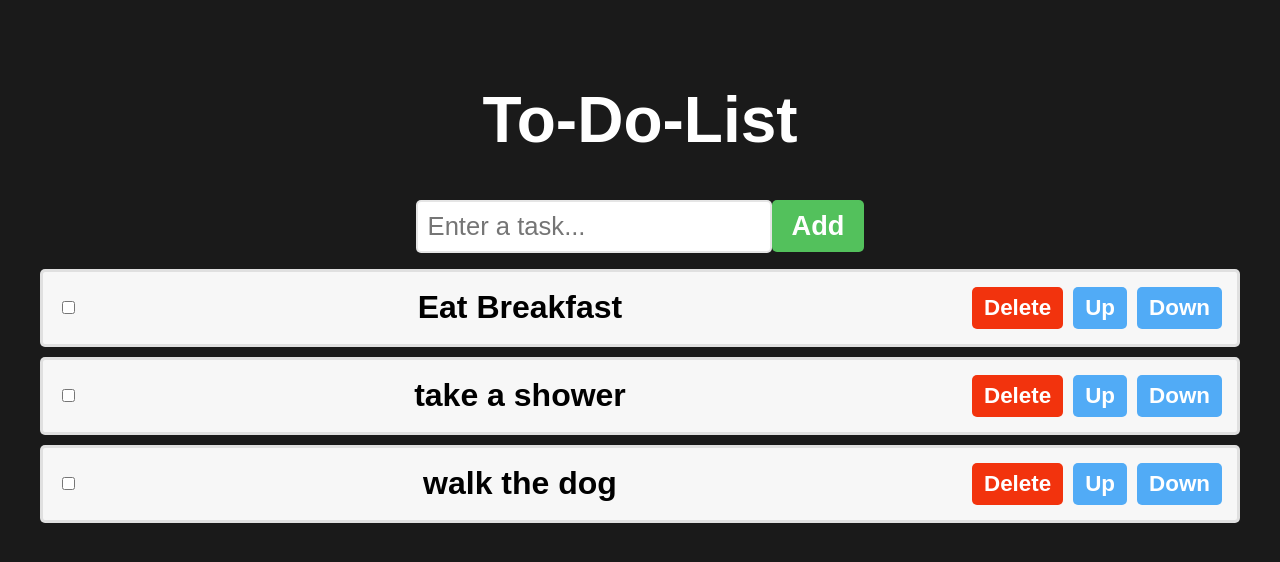
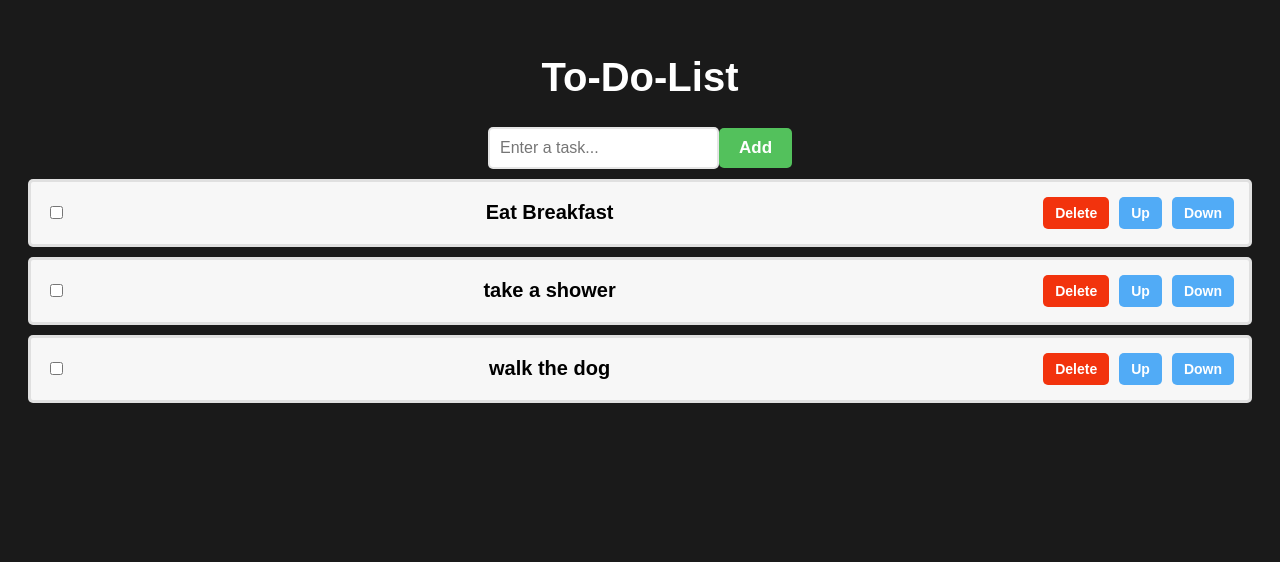
Before and after one commit to Dilwar96/To-Do-List, a React (Vite) app: page / in a window 1280 px wide. Shown: the top 562 px of the page. Built offline with nearby package versions, Linux system fonts and the light colour scheme.

Commit message:
Refactor the font Size#

```diff
--- a/src/index.css
+++ b/src/index.css
@@ -1,5 +1,13 @@
+html {
+    font-size: 62.5%;
+  }
+
 body{
+
     background-color: hsl(0, 0%, 10%);
+}
+form{
+    width: 100%;
 }
 .to-do-list{
     font-family: Arial, sans-serif;
@@ -71,7 +79,3 @@ li{
     font-size: 1.4rem;
     margin-left: 10px;
 }
-
-.chechBox{
-    transform: scale(2)
-}
```
